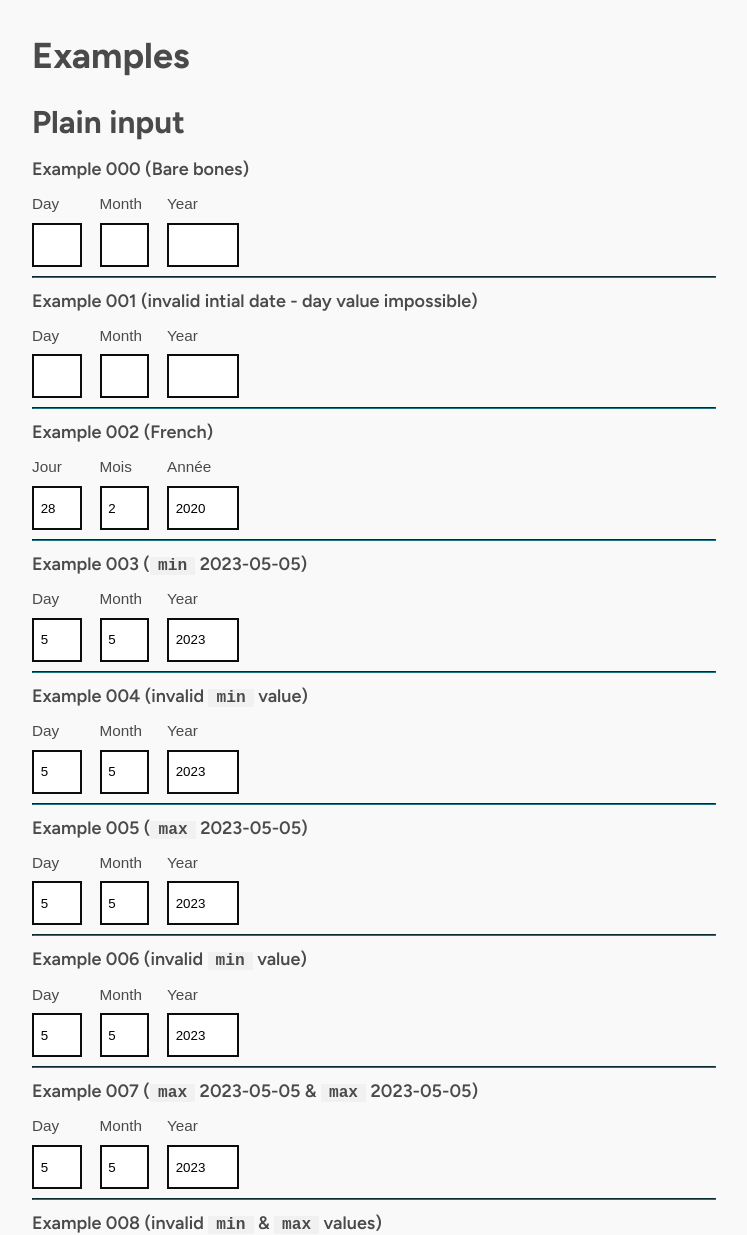
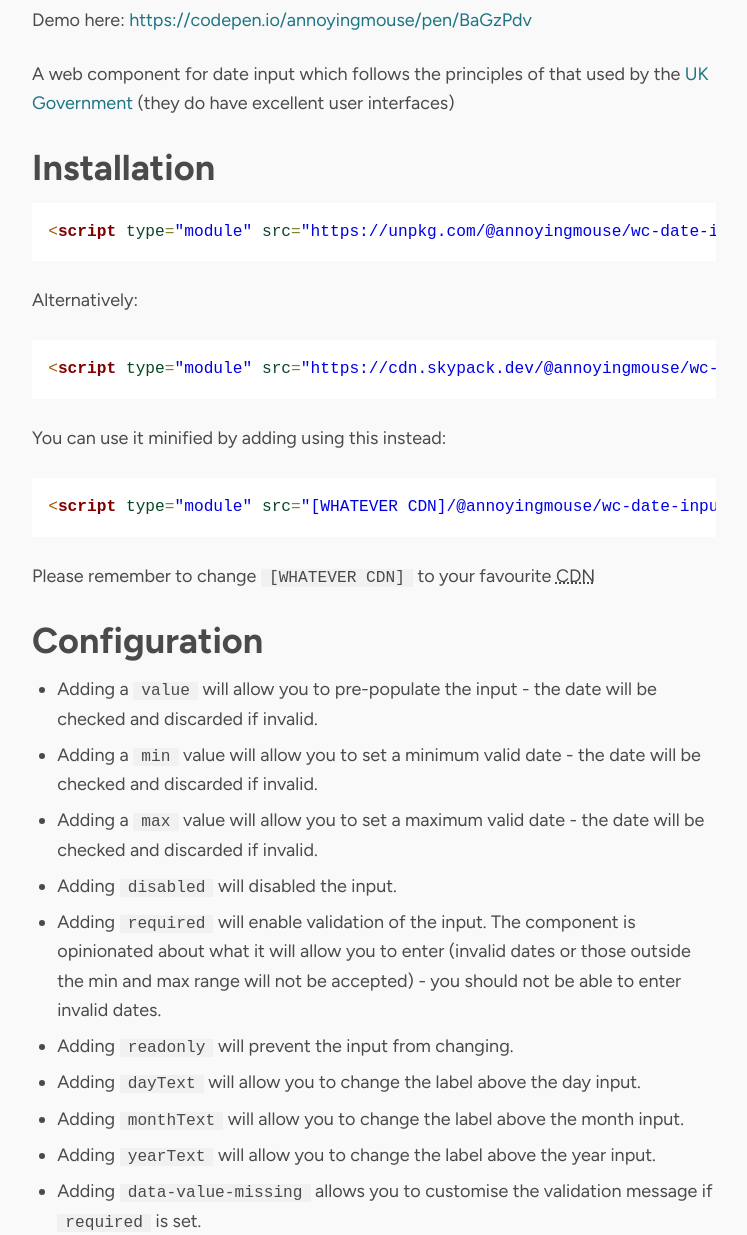
Before and after one commit to annoyingmouse/wc-date-input, a website: page index.html in a window 1280 px wide. Shown: the part 408-1643 px from the top of the page, without its empty margins (266-1013 px from the left). Drawn offline with Linux system fonts and the light colour scheme.

Commit message:
Updated index.html

```diff
--- a/index.html
+++ b/index.html
@@ -28,16 +28,30 @@
             style="max-width: 100%;margin-bottom: 0;">
       </a>
     </p>
-<!--<p>Demo here: <a href="https://codepen.io/annoyingmouse/pen/YzOMYyv">https://codepen.io/annoyingmouse/pen/YzOMYyv</a></p>-->
-<!--<p>Adapted from the Vue component detailed here: <a href="https://drmsite.blogspot.com/2019/11/vuejs-pagination.html">VueJS Pagination</a>, following this article on <a href="https://www.a11ymatters.com/pattern/pagination/">a11ymatters</a>.</p>-->
-<!--<h2>Installation</h2>-->
-<!--<pre style='color:#000000;background:#ffffff;'><span style='color:#a65700; '>&lt;</span><span style='color:#800000; font-weight:bold; '>script</span><span style='color:#274796; '> </span><span style='color:#074726; '>type</span><span style='color:#808030; '>=</span><span style='color:#0000e6; '>"module"</span><span style='color:#274796; '> </span><span style='color:#074726; '>src</span><span style='color:#808030; '>=</span><span style='color:#0000e6; '>"https://unpkg.com/@annoyingmouse/wc-pagination/wc-pagination.js"</span><span style='color:#a65700; '>></span><span style='color:#a65700; '>&lt;/</span><span style='color:#800000; font-weight:bold; '>script</span><span style='color:#a65700; '>></span></pre>-->
-<!--<p>Alternatively:</p>-->
-<!--<pre style='color:#000000;background:#ffffff;'><span style='color:#a65700; '>&lt;</span><span style='color:#800000; font-weight:bold; '>script</span><span style='color:#274796; '> </span><span style='color:#074726; '>type</span><span style='color:#808030; '>=</span><span style='color:#0000e6; '>"module"</span><span style='color:#274796; '> </span><span style='color:#074726; '>src</span><span style='color:#808030; '>=</span><span style='color:#0000e6; '>"https://cdn.skypack.dev/@annoyingmouse/wc-pagination/wc-pagination.js"</span><span style='color:#a65700; '>></span><span style='color:#a65700; '>&lt;/</span><span style='color:#800000; font-weight:bold; '>script</span><span style='color:#a65700; '>></span></pre>-->
-<!--<p>You can use it minified by adding using this instead:</p>-->
-<!--<pre style='color:#000000;background:#ffffff;'><span style='color:#a65700; '>&lt;</span><span style='color:#800000; font-weight:bold; '>script</span><span style='color:#274796; '> </span><span style='color:#074726; '>type</span><span style='color:#808030; '>=</span><span style='color:#0000e6; '>"module"</span><span style='color:#274796; '> </span><span style='color:#074726; '>src</span><span style='color:#808030; '>=</span><span style='color:#0000e6; '>"[WHATEVER CDN]/@annoyingmouse/wc-pagination/dist/wc-pagination.min.js"</span><span style='color:#a65700; '>></span><span style='color:#a65700; '>&lt;/</span><span style='color:#800000; font-weight:bold; '>script</span><span style='color:#a65700; '>></span></pre>-->
-<!--<p>Please remember to change <code>[WHATEVER CDN]</code> to your favourite <abbr title="Content Delivery Network">CDN</abbr></p>-->
-<!--<p>While not at the start or end of the pagination there are buttons to allow a jump of 3 pages.</p>-->
+    <p>Demo here: <a href="https://codepen.io/annoyingmouse/pen/BaGzPdv">https://codepen.io/annoyingmouse/pen/BaGzPdv</a></p>
+    <p>A web component for date input which follows the principles of that used by the <a href="https://design-system.service.gov.uk/components/date-input/">UK Government</a> (they do have excellent user interfaces)</p>
+
+
+    <h2>Installation</h2>
+    <pre style='color:#000000;background:#ffffff;'><span style='color:#a65700; '>&lt;</span><span style='color:#800000; font-weight:bold; '>script</span><span style='color:#274796; '> </span><span style='color:#074726; '>type</span><span style='color:#808030; '>=</span><span style='color:#0000e6; '>"module"</span><span style='color:#274796; '> </span><span style='color:#074726; '>src</span><span style='color:#808030; '>=</span><span style='color:#0000e6; '>"https://unpkg.com/@annoyingmouse/wc-date-input/wc-date-input.js"</span><span style='color:#a65700; '>></span><span style='color:#a65700; '>&lt;/</span><span style='color:#800000; font-weight:bold; '>script</span><span style='color:#a65700; '>></span></pre>
+    <p>Alternatively:</p>
+    <pre style='color:#000000;background:#ffffff;'><span style='color:#a65700; '>&lt;</span><span style='color:#800000; font-weight:bold; '>script</span><span style='color:#274796; '> </span><span style='color:#074726; '>type</span><span style='color:#808030; '>=</span><span style='color:#0000e6; '>"module"</span><span style='color:#274796; '> </span><span style='color:#074726; '>src</span><span style='color:#808030; '>=</span><span style='color:#0000e6; '>"https://cdn.skypack.dev/@annoyingmouse/wc-date-input/wc-date-input.js"</span><span style='color:#a65700; '>></span><span style='color:#a65700; '>&lt;/</span><span style='color:#800000; font-weight:bold; '>script</span><span style='color:#a65700; '>></span></pre>
+    <p>You can use it minified by adding using this instead:</p>
+    <pre style='color:#000000;background:#ffffff;'><span style='color:#a65700; '>&lt;</span><span style='color:#800000; font-weight:bold; '>script</span><span style='color:#274796; '> </span><span style='color:#074726; '>type</span><span style='color:#808030; '>=</span><span style='color:#0000e6; '>"module"</span><span style='color:#274796; '> </span><span style='color:#074726; '>src</span><span style='color:#808030; '>=</span><span style='color:#0000e6; '>"[WHATEVER CDN]/@annoyingmouse/wc-date-input/dist/wc-date-input.min.js"</span><span style='color:#a65700; '>></span><span style='color:#a65700; '>&lt;/</span><span style='color:#800000; font-weight:bold; '>script</span><span style='color:#a65700; '>></span></pre>
+    <p>Please remember to change <code>[WHATEVER CDN]</code> to your favourite <abbr title="Content Delivery Network">CDN</abbr></p>
+    <h2>Configuration</h2>
+    <ul>
+      <li>Adding a <code>value</code> will allow you to pre-populate the input - the date will be checked and discarded if invalid.</li>
+      <li>Adding a <code>min</code> value will allow you to set a minimum valid date - the date will be checked and discarded if invalid.</li>
+      <li>Adding a <code>max</code> value will allow you to set a maximum valid date - the date will be checked and discarded if invalid.</li>
+      <li>Adding <code>disabled</code> will disabled the input.</li>
+      <li>Adding <code>required</code> will enable validation of the input. The component is opinionated about what it will allow you to enter (invalid dates or those outside the min and max range will not be accepted) - you should not be able to enter invalid dates.</li>
+      <li>Adding <code>readonly</code> will prevent the input from changing.</li>
+      <li>Adding <code>dayText</code> will allow you to change the label above the day input.</li>
+      <li>Adding <code>monthText</code> will allow you to change the label above the month input.</li>
+      <li>Adding <code>yearText</code> will allow you to change the label above the year input.</li>
+      <li>Adding <code>data-value-missing</code> allows you to customise the validation message if <code>required</code> is set.</li>
+    </ul>
     <h2>Examples</h2>
     <h3>Plain input</h3>
     <form id="example_001">
```
Lines whose indentation alone changed are shown as unchanged.
